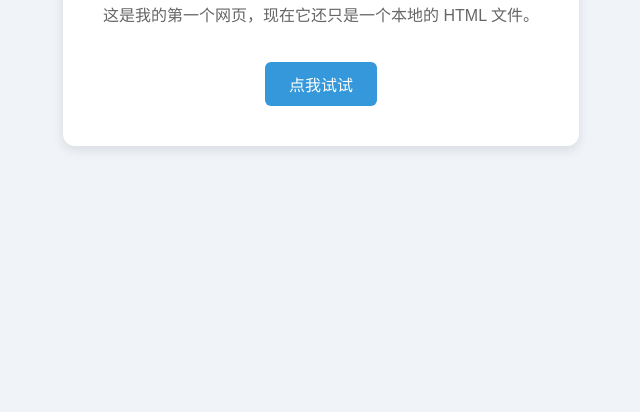
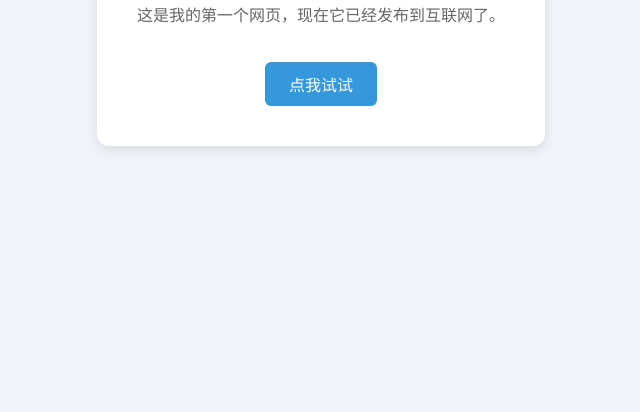
Before and after one commit to zyg55-lab/zero-to-tech, a plain HTML site: page index.html in a window 1280 px wide. Shown: the part 388-800 px from the top of the page, without its empty margins (319-959 px from the left). Drawn offline with Linux system fonts and the light colour scheme.

Commit message:
更改了主页

```diff
--- a/index.html
+++ b/index.html
@@ -10,7 +10,7 @@
   <body>
     <div class="card">
         <h1>你好，互联网</h1>
-        <p id="msg">这是我的第一个网页，现在它还只是一个本地的 HTML 文件。</p>
+        <p id="msg">这是我的第一个网页，现在它已经发布到互联网了。</p>
         <button onclick="changeText()">点我试试</button>
     </div>
     <script src="script.js"></script>
```
